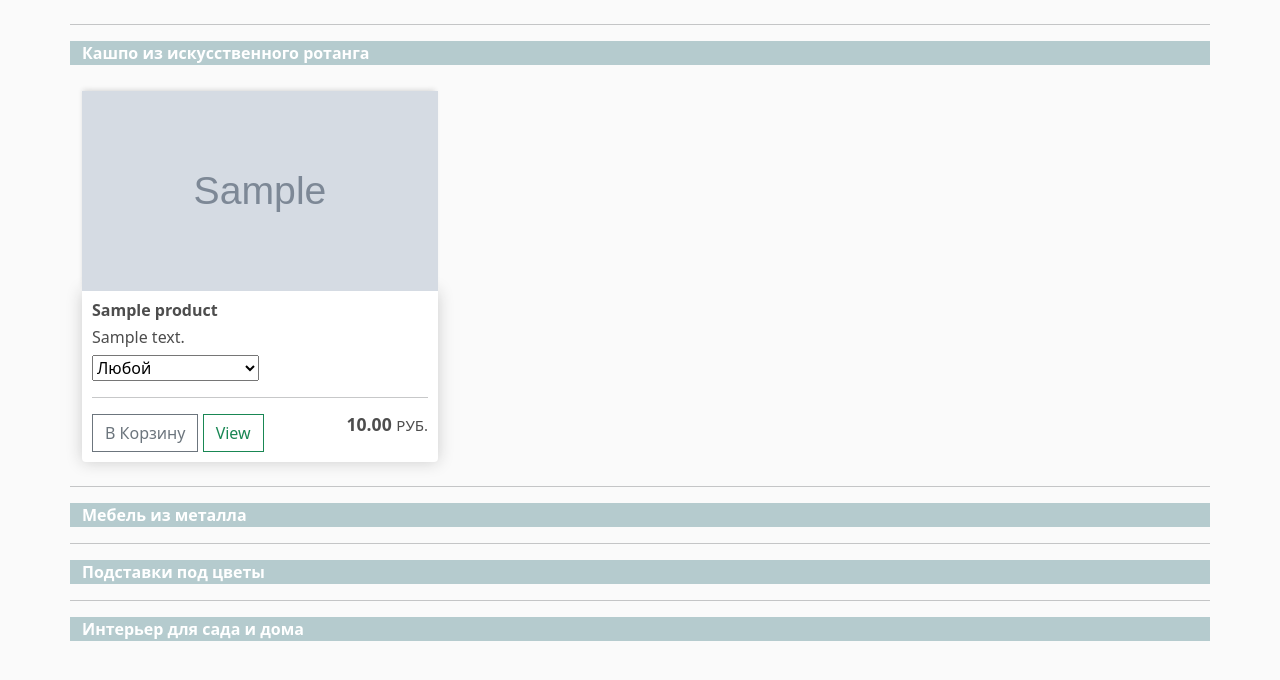
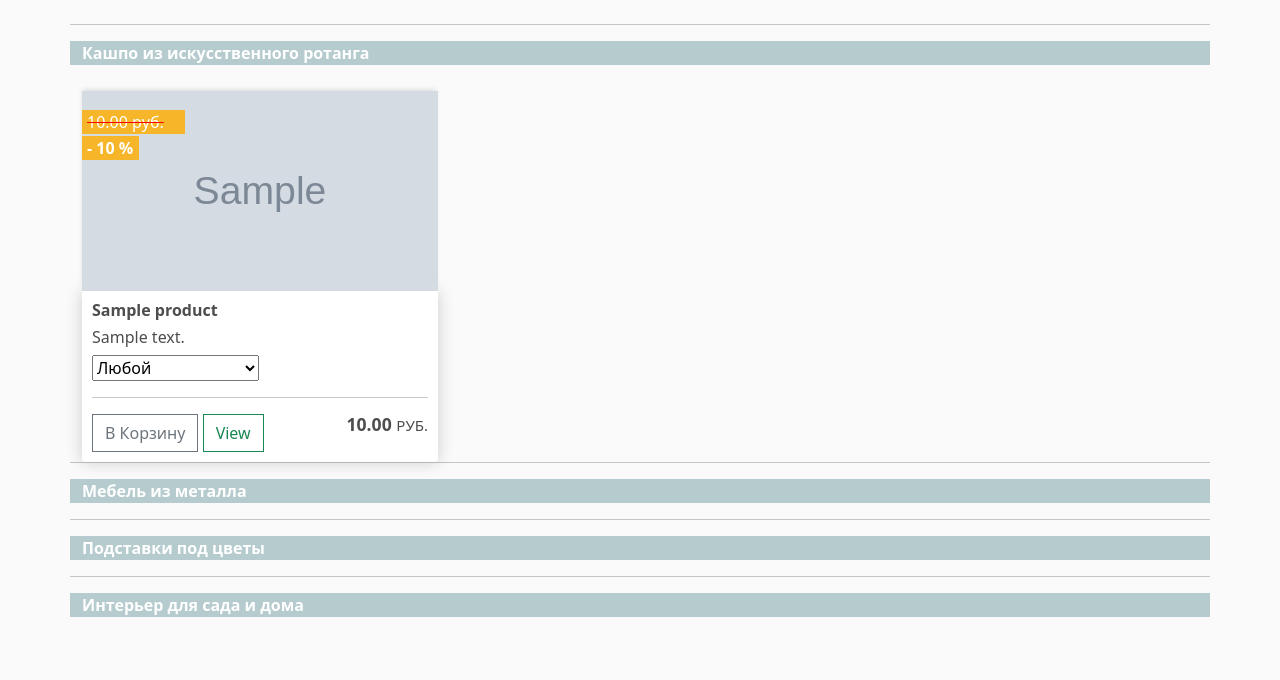
Before and after one commit to ZayMax1977/Ecommerce, a Django app: template store_kashpo/store/templates/store/store.html in a window 1280 px wide. Shown: the part 56-736 px from the top of the page. Run offline with Django 3.2, Linux system fonts and the light colour scheme; the template is opened without the code that fills it: most values are stand-ins (such as "Sample title", 1, 10 or a date in 2020); grey boxes marked "Sample" are stand-in pictures.

Commit message:
скидка

```diff
--- a/store_kashpo/static/css/main.css
+++ b/store_kashpo/static/css/main.css
@@ -142,3 +142,26 @@ h1,h2,h3,h4,h5,h6{
         font-size: 15px;
     }
 }
+.discount-container{
+    position:absolute;
+    top:12%;
+    background:#F7B529;
+    width:15%;
+    color:white;
+    font-weight:700;
+    padding-left:5px
+
+}
+.discount-price-container{
+    position:absolute;
+    top:5%;
+    background:#F7B529;
+    width:27%;
+    color:white;
+    font-weight:300;
+    padding-left:5px;
+    text-decoration: line-through red;
+}
+.product-cart{
+    position:relative;
+}
--- a/store_kashpo/store/templates/store/product-item-category.html
+++ b/store_kashpo/store/templates/store/product-item-category.html
@@ -2,32 +2,53 @@
 
 <div class="col-lg-4 product-cart">
     <img class="thumbnail product-image" src="{{ p.imageURL}}">
+    {% if p.discount %}
+    <div class="discount-price-container">
+
+
+            {{ p.price_without_discount|floatformat:2 }}<span class="carrency"></span> руб.
+
+
+
+    </div>
+
+    <div class="discount-container">
+        <span>- {{p.discount}} %</span>
+    </div>
+    {% endif %}
+
     <div class="box-element product">
         <h6><strong>{{ p.name }}</strong></h6>
         <h6>{{ p.description }}</h6>
         {% if p.category.id == 1 %}
-          <p><select id="color_{{ p.id }}" name="color">
+        <p><select id="color_{{ p.id }}" name="color">
             <option value="Любой">Любой</option>
             <option value="Венге">Венге</option>
             <option value="Индийское золото">Индийское золото</option>
             <option value="Белый">Белый</option>
             <option value="Бронза">Бронза</option>
-            </select></p>
+        </select></p>
         {% else %}
-          <p><select  id="color_{{ p.id }}" name="color">
+        <p><select id="color_{{ p.id }}" name="color">
             <option value="Черный">Черный</option>
             <option value="Белый">Белый</option>
             <option value="Коричневый">Коричневый</option>
-            </select></p>
+        </select></p>
         {% endif %}
         <hr>
 
-        <button data-product="{{ p.id }}"  data-action='add'  class="btn btn-outline-secondary add-btn update-cart">В
-            Корзину</button>
+        <button data-product="{{ p.id }}" data-action='add' class="btn btn-outline-secondary add-btn update-cart">В
+            Корзину
+        </button>
         <a class="btn btn-outline-success" href="#">View</a>
+
+
+
+
         <h4 style="display: inline-block; float: right"><strong>{{ p.price|floatformat:2 }} </strong><span class="carrency">РУБ.</span></h4>
 
+
     </div>
-    <br>
+
 
 </div>
```
Also changed, not shown: store_kashpo/store/models.py (+8 -0 lines), store_kashpo/db.sqlite3, store_kashpo/store/migrations/0010_product_price_without_discount.py (added).
